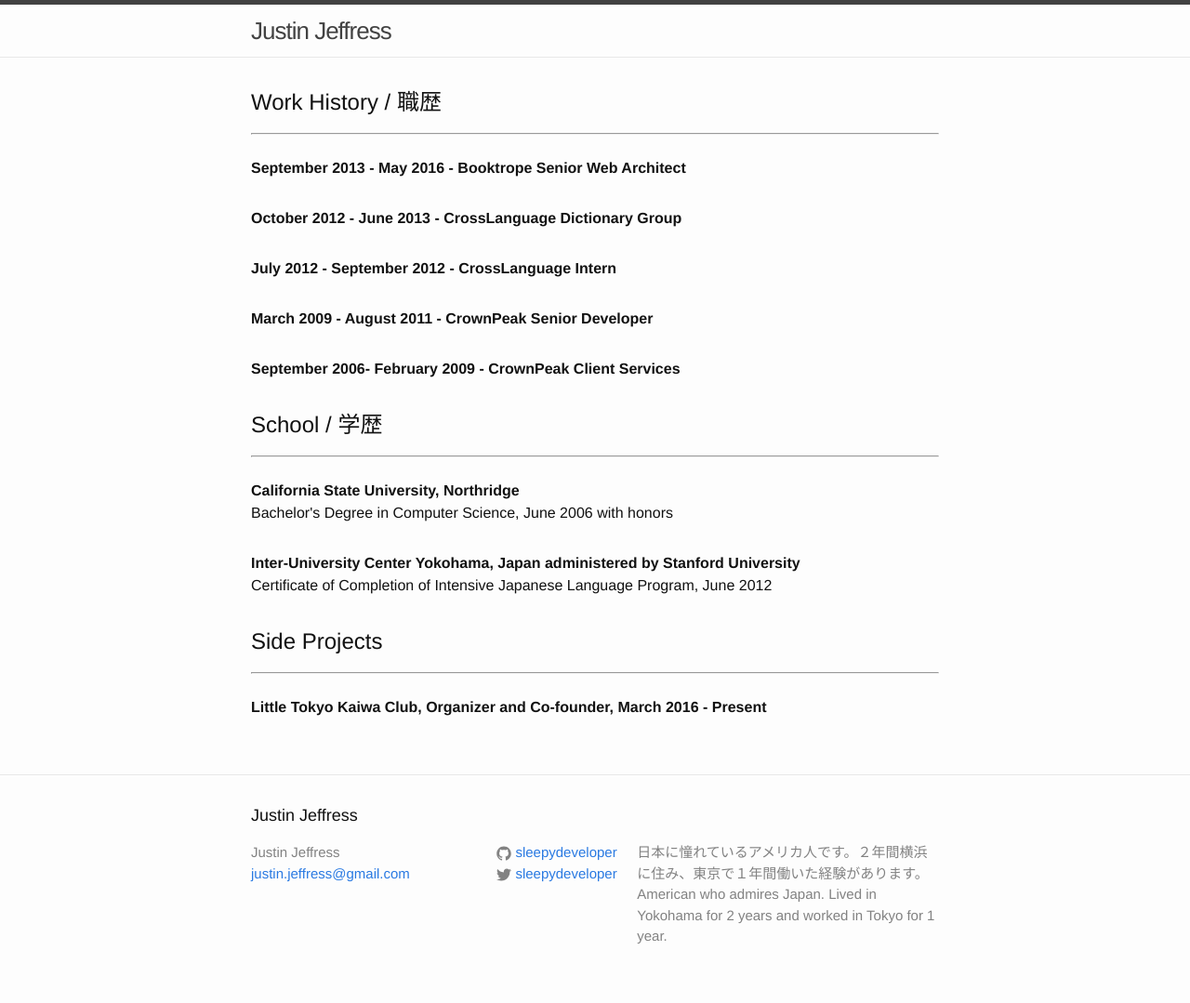
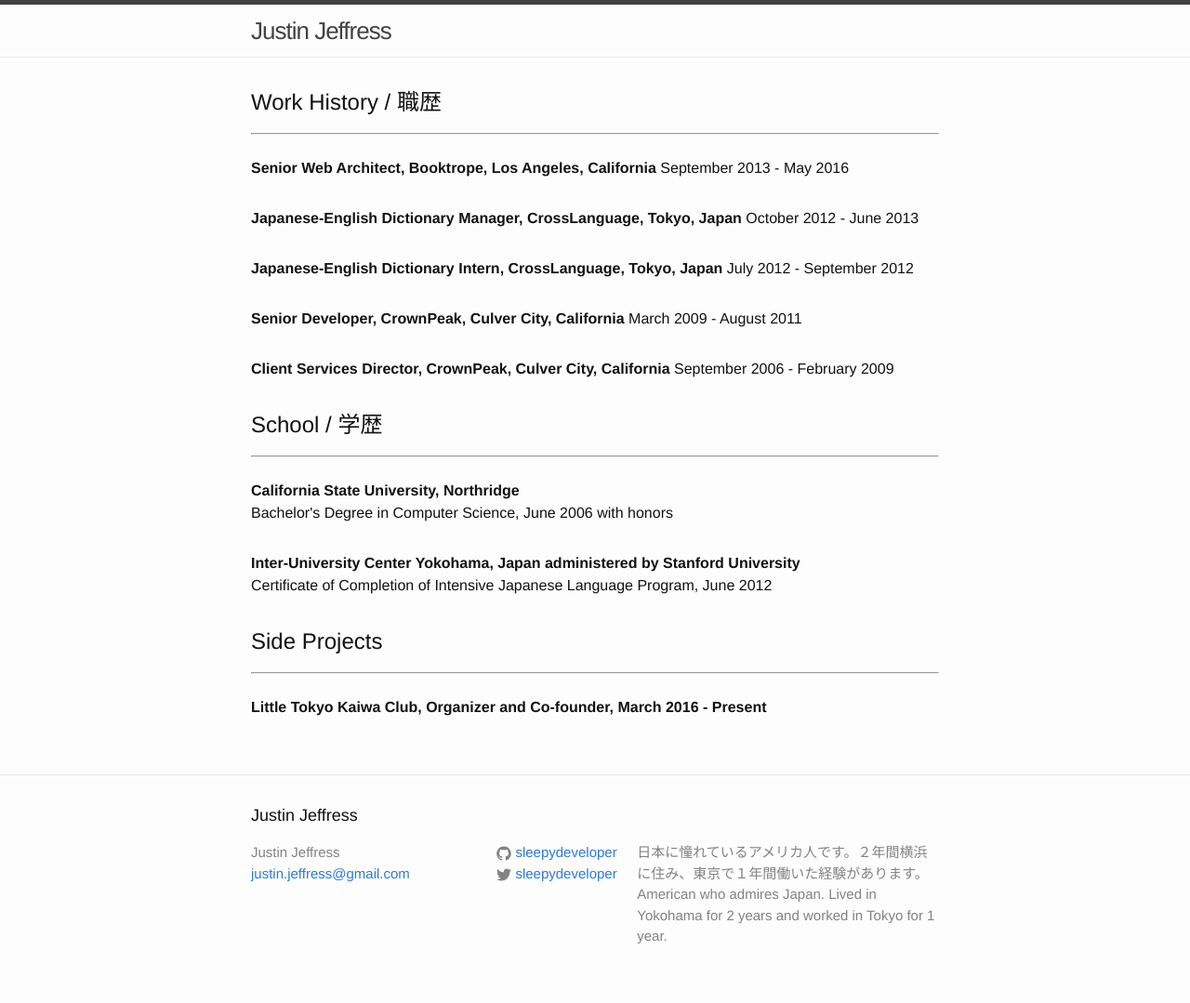
Before and after one commit to SleepyDeveloper/sleepydeveloper.github.io, a Jekyll site: the page built from index.html, in a window 1280 px wide. Shown: the whole page at 93% size. Built offline with Jekyll 4.4.1, drawn with Linux system fonts in a browser that asks for light colours.

Commit message:
Rearrange Job title and company name
Signed-off-by: sleepydeveloper <sleepydeveloper@gmail.com>

```diff
--- a/index.html
+++ b/index.html
@@ -8,27 +8,27 @@
   <hr /><br />
   <ul class="post-list">
     <li>
-      <strong>September 2013 - May 2016 - Booktrope Senior Web Architect</strong>
+      <strong>Senior Web Architect, Booktrope, Los Angeles, California</strong> September 2013 - May 2016
       <div>
       </div>
     </li>
     <li>
-      <strong>October 2012 - June 2013 - CrossLanguage Dictionary Group</strong>
+      <strong>Japanese-English Dictionary Manager, CrossLanguage, Tokyo, Japan</strong> October 2012 - June 2013
       <div>
       </div>
     </li>
     <li>
-      <strong>July 2012 - September 2012 - CrossLanguage Intern</strong>
+      <strong>Japanese-English Dictionary Intern, CrossLanguage, Tokyo, Japan</strong> July 2012 - September 2012
       <div>
       </div>
     </li>
     <li>
-      <strong>March 2009 - August 2011 - CrownPeak Senior Developer</strong>
+      <strong>Senior Developer, CrownPeak, Culver City, California</strong> March 2009 - August 2011
       <div>
       </div>
     </li>
     <li>
-      <strong>September 2006- February 2009 - CrownPeak Client Services</strong>
+      <strong>Client Services Director, CrownPeak, Culver City, California</strong> September 2006 - February 2009
       <div>
       </div>
     </li>
@@ -53,6 +53,7 @@
     <li>
       <strong>Little Tokyo Kaiwa Club, Organizer and Co-founder, March 2016 - Present</strong>
       <p>
+
       </p>
     </li>
   </ul>
```
